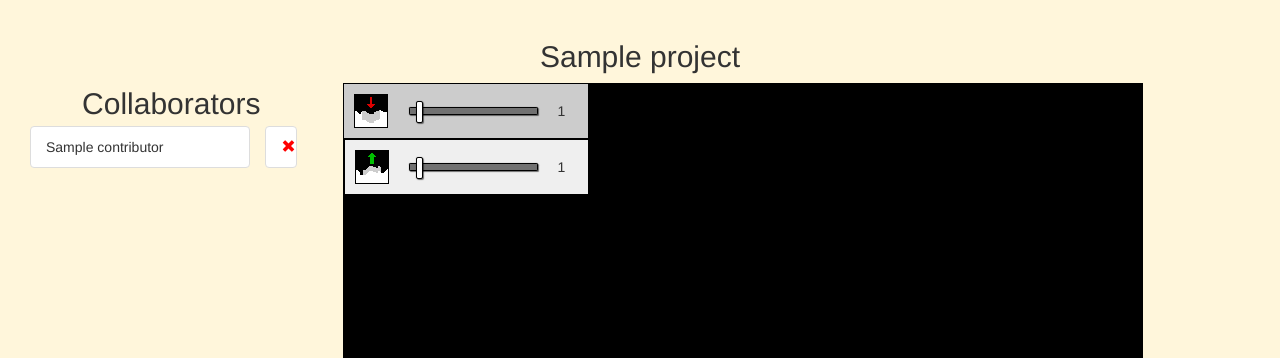
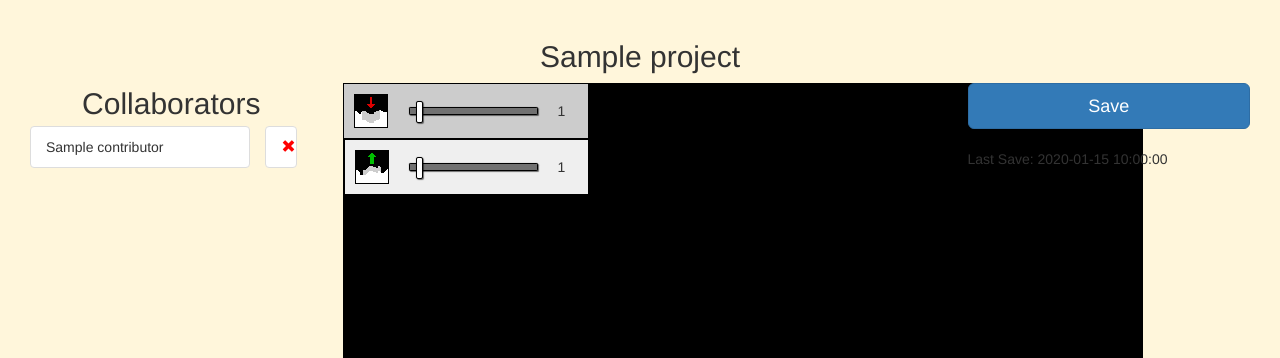
Before and after one commit to MKotlik/CorrectHorseBatteryStaple, a Flask app: page /project/1/ in a window 1280 px wide. Shown: the part 50-408 px from the top of the page. Run offline with Flask 2, Linux system fonts and the light colour scheme; the visitor is signed in with stand-in values (Sample User, id 1); a database or web service that is not in the repository returns one stand-in record (values such as "Sample title"); some libraries are stand-ins or nearby versions.

Commit message:
minor stuff

```diff
--- a/app/app.py
+++ b/app/app.py
@@ -96,7 +96,8 @@ def project(projID):
                 onlinestring += '<li class="list-group-item text-center"><i class="glyphicon glyphicon-ok" style="color:green;"></i></li>'
             else:
                 onlinestring += '<li class="list-group-item text-center"><i class="glyphicon glyphicon-remove" style="color:red;"></i></li>'
-        return render_template('project.html',project_name=str(project.get('name')), contributors=userstring, status=onlinestring)
+        savestr = "Last Save: "+str(project.get('timeLastSaved'))
+        return render_template('project.html',project_name=str(project.get('name')), contributors=userstring, status=onlinestring, last_saved=savestr)
 
 
 @app.route("/settings/")
--- a/app/templates/project.html
+++ b/app/templates/project.html
@@ -37,6 +37,8 @@
       </div>
     </div>
     <div class="col-md-3">
+      <button type="button" class="btn btn-primary btn-lg btn-block">Save</button><br>
+      {{last_saved}}
     </div>
 
   </div>
```
